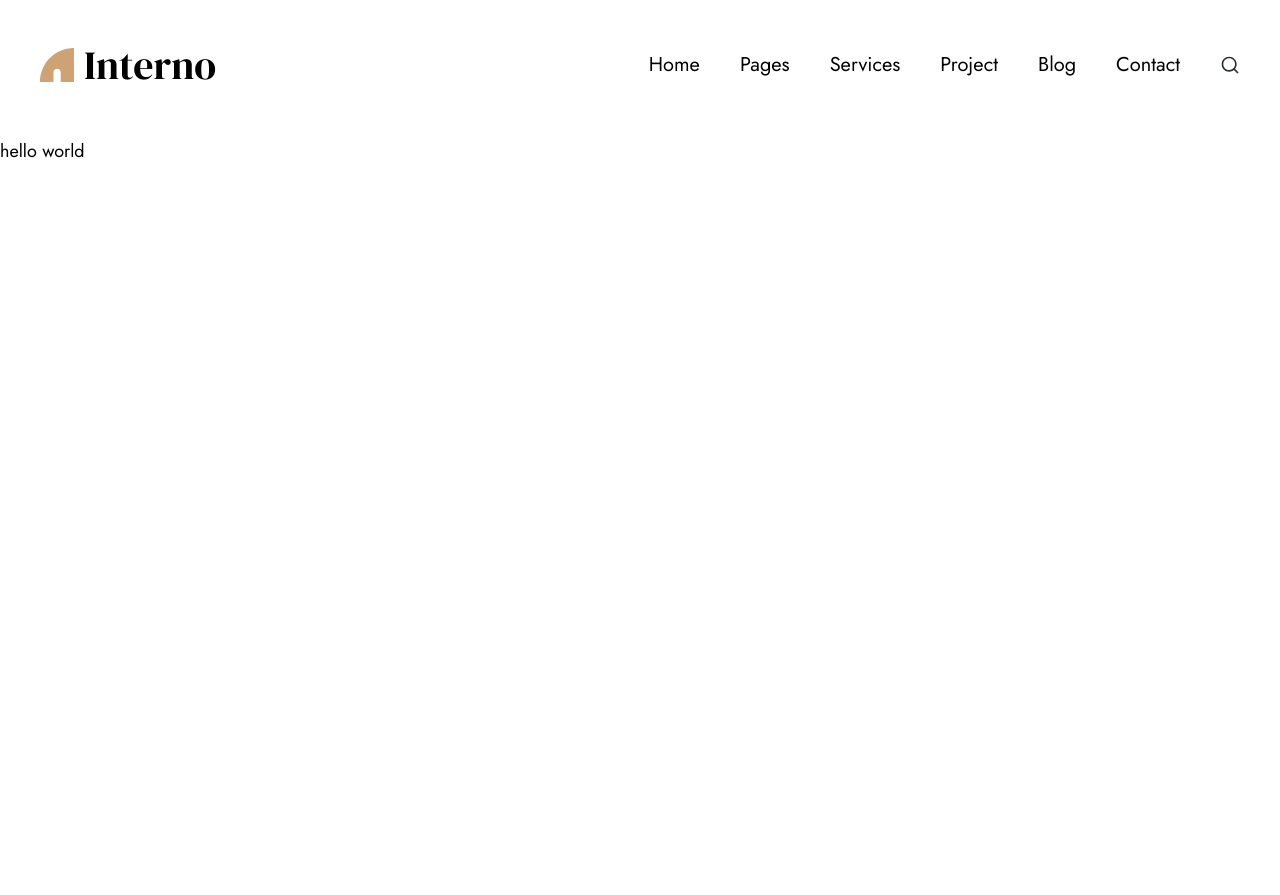
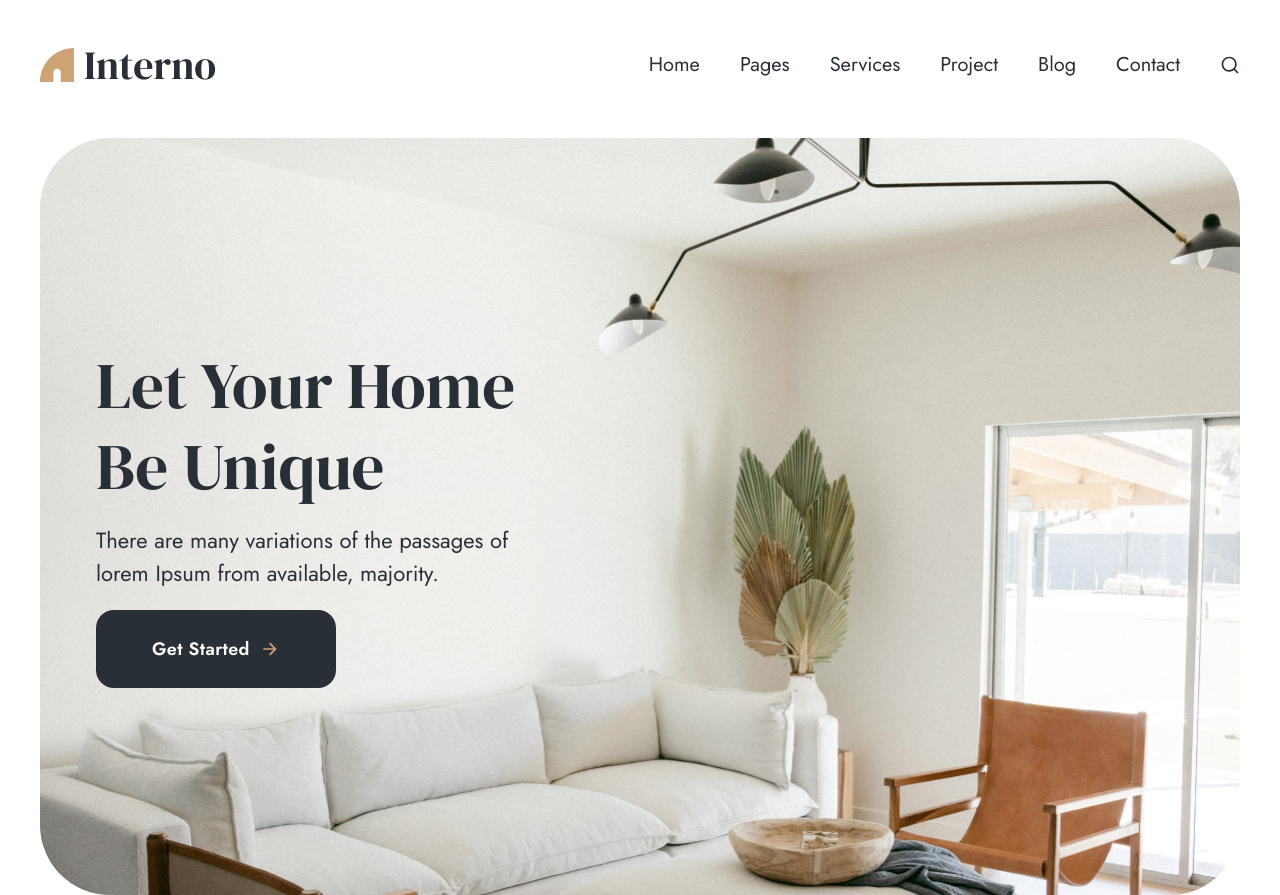
Before and after one commit to nhui98/interno-nextjs, a Next.js app: page / in a window 1280 px wide. Before the commit the page ends 800 px from the top, so only its background shows below. Built offline with nearby package versions, Linux system fonts and the light colour scheme.

Commit message:
home banner

```diff
--- a/package.json
+++ b/package.json
@@ -12,6 +12,7 @@
     "@types/node": "18.15.11",
     "@types/react": "18.0.32",
     "@types/react-dom": "18.0.11",
+    "clsx": "^1.2.1",
     "eslint": "8.37.0",
     "eslint-config-next": "13.2.4",
     "next": "13.2.4",
--- a/src/app/globals.css
+++ b/src/app/globals.css
@@ -3,38 +3,6 @@
 @tailwind utilities;
 
 @layer base {
-  h1,
-  h2,
-  h3,
-  h4,
-  h5,
-  h6 {
-    @apply text-black;
-  }
-
-  h1 {
-    @apply text-6xl;
-  }
-
-  h2 {
-    @apply text-5xl;
-  }
-
-  h3 {
-    @apply text-4xl;
-  }
-
-  h4 {
-    @apply text-3xl;
-  }
-
-  h5 {
-    @apply text-2xl;
-  }
-
-  h6 {
-    @apply text-xl;
-  }
 }
 
 @layer components {
--- a/src/app/layout.tsx
+++ b/src/app/layout.tsx
@@ -14,7 +14,7 @@ export default function RootLayout({
 }) {
   return (
     <html lang="en" className={`${DMSerifDisplay.variable} ${jost.variable}`}>
-      <body className="bg-white">
+      <body className="bg-white text-black">
         <Header />
         {children}
       </body>
--- a/src/app/page.tsx
+++ b/src/app/page.tsx
@@ -1,3 +1,9 @@
+import Banner from "@/components/home/banner";
+
 export default function Home() {
-  return <main className="text-sm">hello world</main>;
+  return (
+    <main>
+      <Banner />
+    </main>
+  );
 }
--- /dev/null
+++ b/src/components/button.tsx
@@ -0,0 +1,36 @@
+import clsx from "clsx";
+import { ComponentPropsWithoutRef } from "react";
+
+type ButtonProps = ComponentPropsWithoutRef<"button"> & {
+  buttonText: string;
+  icon?: JSX.Element;
+  iconPosition?: "left" | "right";
+};
+
+function Primary({
+  buttonText,
+  icon: Icon,
+  iconPosition = "right",
+  className,
+}: ButtonProps) {
+  return (
+    <button
+      className={clsx(
+        "inline-flex w-max items-center justify-center gap-[10px] rounded-[18px] bg-black px-14 py-7",
+        iconPosition === "right" ? "flex-row" : "flex-row-reverse",
+        className
+      )}
+    >
+      <span className="text-xl font-semibold tracking-[0.02em] text-white">
+        {buttonText}
+      </span>
+      {Icon}
+    </button>
+  );
+}
+
+const Button = {
+  Primary,
+};
+
+export default Button;
--- /dev/null
+++ b/src/components/home/banner.tsx
@@ -0,0 +1,36 @@
+import Image from "next/image";
+import HomeBanner from "../../images/home-banner.png";
+import Container from "../container";
+import { ArrowRightIcon } from "../icons/arrow";
+import Button from "../button";
+
+export default function Banner() {
+  return (
+    <section>
+      <Container>
+        <div className="relative">
+          <Image
+            src={HomeBanner}
+            alt="home banner"
+            className="rounded-[70px]"
+            priority
+          />
+          <div className="absolute inset-0 ml-14 flex max-w-md flex-col justify-center">
+            <h1 className="font-serif text-[65px] leading-tight">
+              Let Your Home Be Unique
+            </h1>
+            <p className="mt-4 text-lg">
+              There are many variations of the passages of lorem Ipsum from
+              available, majority.
+            </p>
+            <Button.Primary
+              buttonText="Get Started"
+              icon={<ArrowRightIcon className="h-5 w-5 fill-brown" />}
+              className="mt-5"
+            />
+          </div>
+        </div>
+      </Container>
+    </section>
+  );
+}
--- /dev/null
+++ b/src/components/icons/arrow.tsx
@@ -0,0 +1,9 @@
+import { IconProps } from "@/types/types";
+
+export function ArrowRightIcon(props: IconProps) {
+  return (
+    <svg viewBox="0 0 24 24" {...props}>
+      <path d="M16.1716 10.9999L10.8076 5.63589L12.2218 4.22168L20 11.9999L12.2218 19.778L10.8076 18.3638L16.1716 12.9999H4V10.9999H16.1716Z"></path>
+    </svg>
+  );
+}
```
Also changed, not shown: src/images/home-banner.png (added), 1 other file (tests, documents, lock files or other folders).
